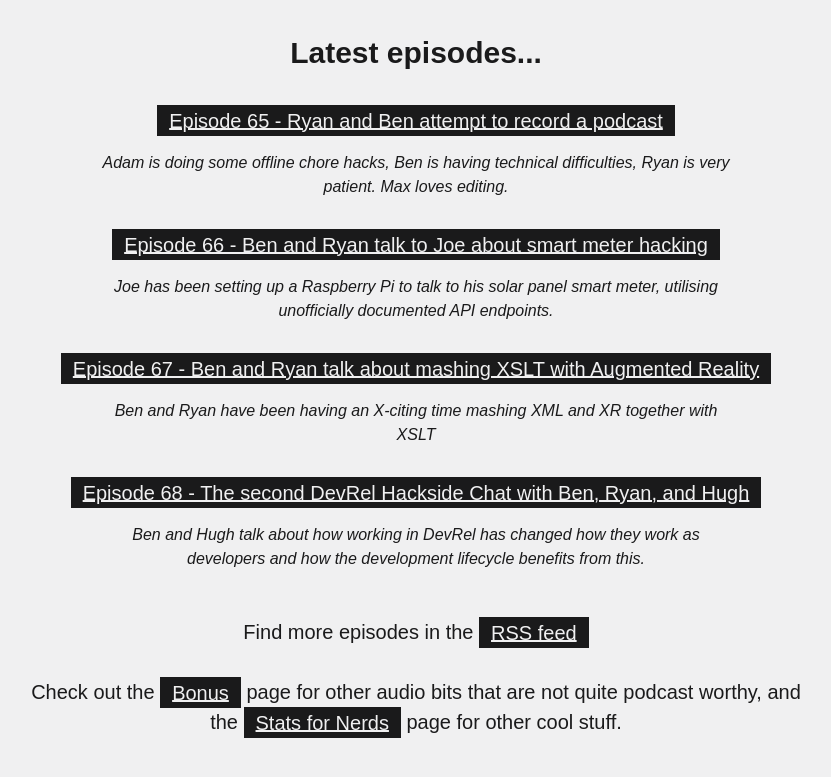
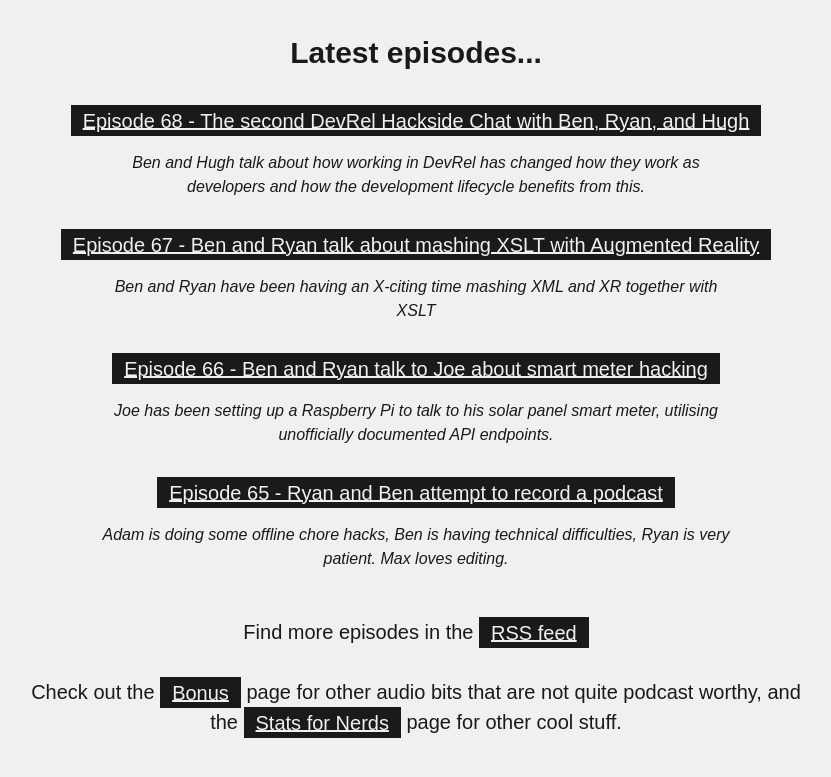
Before and after one commit to remotehack/live, a Jekyll site: the page built from index.html, in a window 1280 px wide. Shown: the part 422-1199 px from the top of the page, without its empty margins (224-1055 px from the left). Built offline with Jekyll 4.4.1, drawn with Linux system fonts in a browser that asks for light colours.

Commit message:
Correct the order of latest_episodes when showing 4 from one day

```diff
--- a/index.html
+++ b/index.html
@@ -11,7 +11,7 @@
 {% assign episodes = site.episodes %}
 {% assign latest_episode = episodes | sort:"number" | last  %}
 {% assign date_needle = latest_episode.pubDate | date:"%B %Y" %}
-{% assign latest_episodes = episodes | where_exp:"episode","episode.pubDate contains date_needle" %}
+{% assign latest_episodes = episodes | where_exp:"episode","episode.pubDate contains date_needle" | reverse %}
 {% assign episodes_count = latest_episodes | size %}
 {% comment %}If we have fewer than 4 episodes for the latest recording day, just grab the last 4 episodes instead... {% endcomment %}
 {% if episodes_count < 4 %}
```
